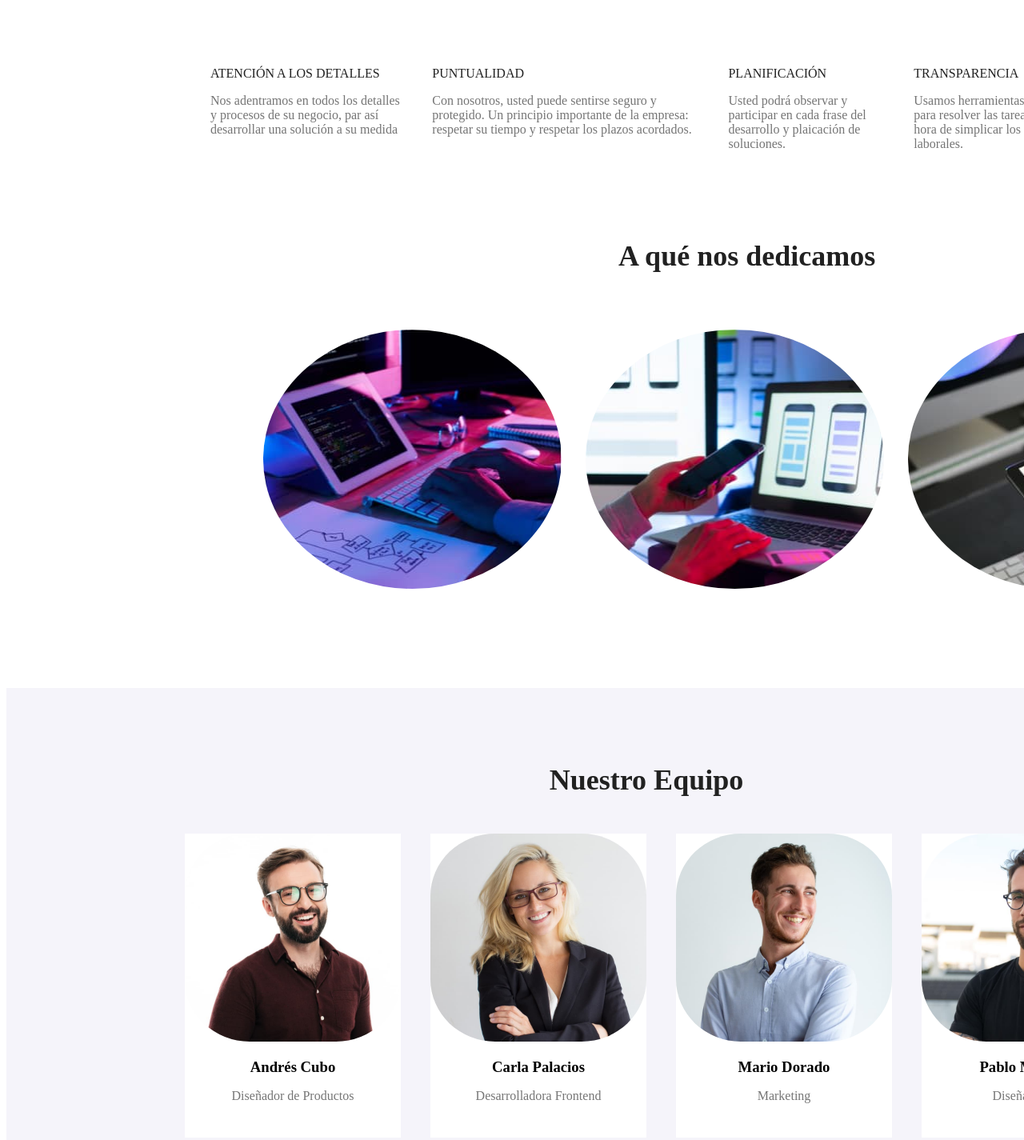
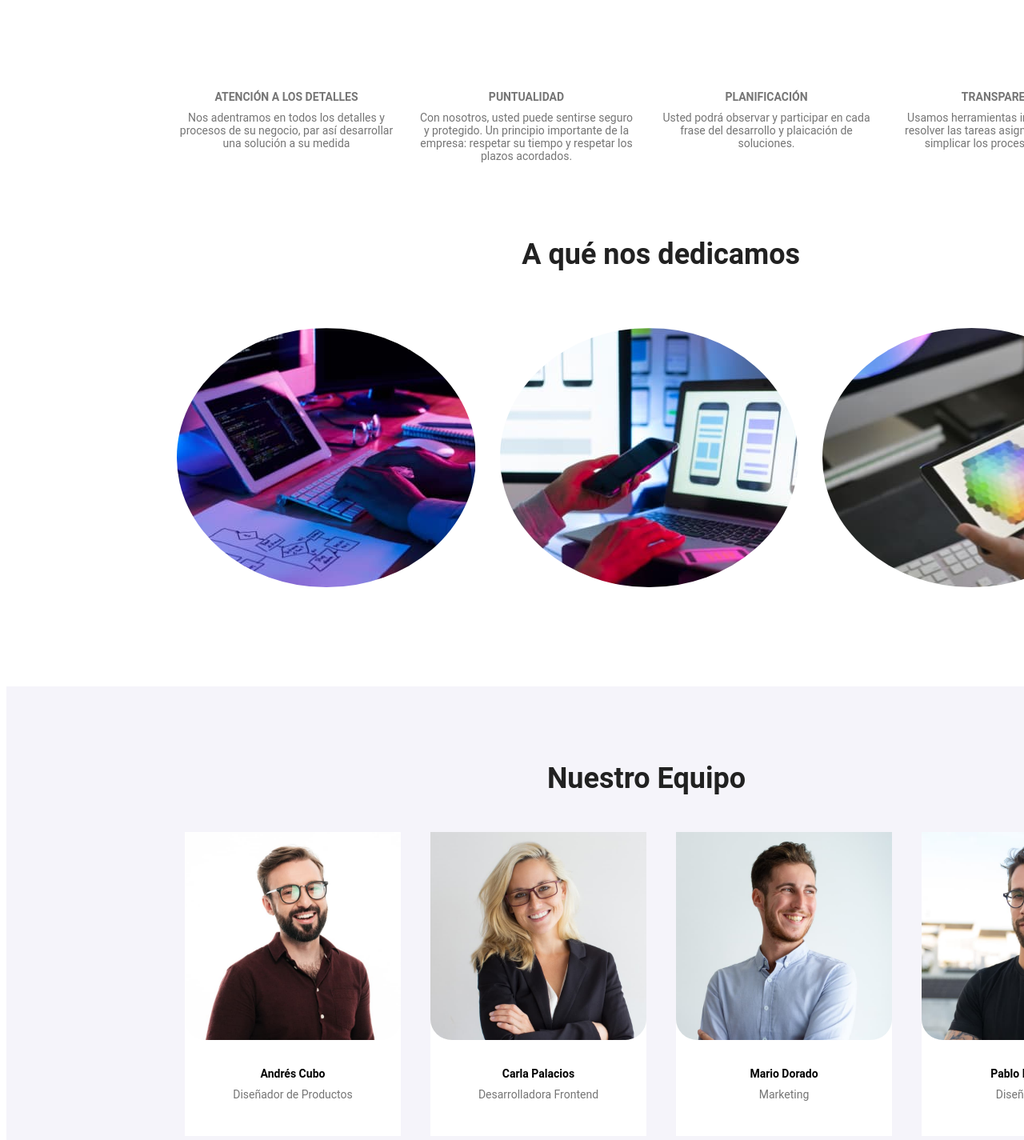
Before and after one commit to Ediison32/goit-markup-hw-03, a plain HTML site: page index.html in a window 1280 px wide. Shown: the part 700-2125 px from the top of the page at 80% size. Drawn offline with Linux system fonts and the light colour scheme.

Commit message:
portafolio reorganizado

```diff
--- a/css/style.css
+++ b/css/style.css
@@ -84,8 +84,8 @@ a{
 .dedicamos {
     width: 1173.16px;
     height: 425;
-    margin-left: 215px;
 
+    font-family: 'Roboto', sans-serif;
     display: flex;
     flex-direction: column;
     flex-wrap: wrap;
@@ -111,8 +111,10 @@ a{
 .equipoImg {
     width: 270px;
     height: 260px;
-    border-radius: 30%;
-    object-fit: cover;
+    /* border-radius: 30%; */
+    border-bottom-left-radius: 10%;
+    border-bottom-right-radius: 10%;
+
     object-fit: cover;/* mejora calidad imagen  */
 }
 
@@ -124,6 +126,7 @@ a{
     margin-top: 104px;
     align-items: center;
     background-color: #F5F4FA;
+    font-family: 'Roboto', sans-serif;
 }
 
 .equipo h2{
@@ -131,26 +134,25 @@ a{
     font-size: 36px;
     color: #212121;
 }
-.alinear{
 
-    text-align: center;
-}
 
-.alinear p{
-    color: #757575;
-    text-align: left;
-}
-
-.quipo-title{
+/* .quipo-title{
     font-size: 36px;
     color: #212121;
-}
+} */
 
 .lista-equipo{
     display: flex;
     align-items: center;
     padding: 0;
 
+}
+
+.lista-equipo li{
+    background-color: #FFFFFF;
+    margin-left:37px;
+    width: 270px;
+    height: 380px;
 }
 
 .lista-equipo-img{
@@ -167,37 +169,81 @@ a{
 }
 
 .sectio-info{
-    width: 1600px;
-    /* height: 122px;
-    margin-top: 95px;
-    margin-left: 215px; */
+    font-family: 'Roboto', sans-serif;
+    width: 1170;
 }
+
+
+
+
+
+
+
+
+
+
+
+
 
 .lista-informacion{
 
-    height: 122px;
+    /* height: 122px;  */
     display: flex;
     margin-top: 95px;
     padding-left: 0;
-    margin-left: 215px;
+    /* margin-left: 215px; */
     margin-bottom: 94px;
-    margin-right: 215px;
+   /*  margin-right: 215px; */
+   /* justify-content: center; */
+   gap: 30px;
+}
+
+.lista-informacion li   {
+    width: 270px;
+    display: flex;
+    flex-direction: column;
+    /* justify-content: center; */
+    margin:0;
+
+}
+
+.lista-informacion li, h3{
+    margin: 0 0 10px 0;
+    font-size: 14px;
+    font-weight: 700;
+    text-align: center;
+    margin-top: 30px;
+    margin-bottom: 10px;
 }
 
 
+
+.lista-informacion li, p{
+    color: #757575;
+    font-weight: 400;
+    font-size: 14px;
+    text-align: center;
+    margin: 0;
+
+
+}
 .title-info{
     color: #212121;
 
 }
 
-.info-p{
-    text-align: left;
-    color: #757575;
-}
+
+
+
+
+
+
+
 
 /* section  */
 
 .section-main{
+
     width: 1600px;
     height: 600px;
     background-color: #2F303A;
@@ -208,6 +254,7 @@ a{
 }
 
 .section-main h1{
+    font-family: 'Roboto', sans-serif;
     font-size: 44px;
     color: #FFFFFF;
     width: 710px;
@@ -215,10 +262,12 @@ a{
 }
 
 .section-main button{
+    font-family: 'Roboto', sans-serif;
     background-color:#2196F3 ;
     width: 261px;
     height: 50px;
     color: #FFFFFF;
+    cursor: pointer;
 }
 
 
@@ -328,10 +377,10 @@ a{
     font-family: 'Roboto'
 }
  */
-.portafolio-istas li, h3{
+/* .portafolio-istas li, h3{
     margin: 17px 24px 10px;
 
-}
+} */
 .portafolio-listas  a{
     margin: 17px 24px 4px;
     padding: 0;
--- a/index.html
+++ b/index.html
@@ -48,118 +48,41 @@
     <section class="sectio-info">
 
         <ul class="lista lista-informacion">
+
             <li>
-                <ul class="lista">
-                    <li class="title-info"> ATENCIÓN A LOS DETALLES </li>
-                    <li>
+                <h3>ATENCIÓN A LOS DETALLES</h3>
                 <p class="info-p">
                     Nos adentramos en todos los detalles y
                     procesos de su negocio, par así
                     desarrollar una solución a su medida
                 </p>
+
             </li>
-
-                </ul>
-            </li>
-
             <li>
-                <ul class="lista">
-                    <li class="title-info">PUNTUALIDAD</li>
-
-                    <li>
+                <h3>PUNTUALIDAD</h3>
                 <p class="info-p">
                     Con nosotros, usted puede sentirse seguro y protegido. Un principio
                     importante de la empresa: respetar su
                     tiempo y respetar los plazos acordados.
                 </p>
             </li>
-
-                </ul>
-            </li>
-
             <li>
-                <ul class="lista">
-                    <li class="title-info">PLANIFICACIÓN</li>
-
-                    <li>
+                <h3>PLANIFICACIÓN</h3>
                 <p class="info-p">
                     Usted podrá observar y participar en cada frase del desarrollo y plaicación de soluciones.
                 </p>
             </li>
-
-                </ul>
-            </li>
-
             <li>
-                <ul class="lista">
-                    <li class="title-info">TRANSPARENCIA</li>
-
-                    <li>
+                <h3>TRANSPARENCIA</h3>
                 <p class="info-p">
                     Usamos herramientas innovadoras para resolver las tareas asignadas. Es hora de simplicar los procesos laborales.
                 </p>
-                    </li>
-                </ul>
             </li>
 
         </ul>
 
 
 
-       <!--  <table>
-            <tr>
-                <th>
-                    ATENCIÓN A LOS DETALLES
-                </th>
-
-                <th>
-                    PUNTUALIDAD
-                </th>
-
-                <th>
-                    PLANIFICACIÓN
-                </th>
-
-                <th>
-                    TEGNOLOGÍA MODERNA
-                </th>
-
-
-            </tr>
-
-            <tr>
-                <td>
-                    <p>
-                        Nos adentramos en todos los detalles y
-                        procesos de su negocio, par así
-                        desarrollar una solución a su medida
-                    </p>
-                </td>
-
-                <td>
-                   <p>
-                        Con nosotros, usted puede sentirse seguro y protegido. Un principio
-                        importante de la empresa: respetar su
-                        tiempo y respetar los plazos acordados.
-                   </p>
-                </td>
-
-                <td>
-                    <p>
-                        Usted podrá observar y participar en cada frase del desarrollo y plaicación de soluciones.
-                    </p>
-                </td>
-
-                <td>
-                    <p>
-                        Usamos herramientas innovadoras para resolver las tareas asignadas. Es hora de simplicar los procesos laborales.
-                    </p>
-                </td>
-            </tr>
-
-
-        </table>
- -->
     </section>
 
     <section class="dedicamos">
@@ -178,35 +101,49 @@
                 <img class="dedicamosImg" src="./images/caja 3.jpg" alt="cajaPc3">
             </li>
         </ul>
-       <!--  <div class="dedicamos1">
-
-            <div>
-                <figure>
-                    <img class="dedicamosImg" src="/images/caja 1 (1).jpg" alt="cajaPc1">
-                </figure>
-            </div>
-            <div>
-                <figure>
-                    <img class="dedicamosImg" src="/images/caja 2 (1).jpg" alt="cajaPc2">
-                </figure>
-            </div>
-
-            <div>
-                <figure>
-                    <img class="dedicamosImg" src="/images/caja 3.jpg" alt="cajaPc3">
-                </figure>
-            </div>
-        </div> -->
 
     </section>
 
     <!-- class="equipo" -->
 
     <section class="equipo">
-        <h2 class="alinear ">Nuestro Equipo </h2>
+        <h2 >Nuestro Equipo </h2>
         <ul class="lista lista-equipo">
 
             <li>
+                <img class="equipoImg" src="./images/imagen1.jpg" alt="Andrés Cubo Diseñador">
+                <h3>Andrés Cubo</h3>
+                <p class=" color-p">
+                    Diseñador de Productos
+                </p>
+            </li>
+
+            <li>
+                <img class="equipoImg" src="./images/imagen2.jpg" alt="Carla Palacios Desarrolladora">
+
+                <h3>Carla Palacios</h3>
+                <p class="color-p">
+                    Desarrolladora Frontend
+                </p>
+            </li>
+
+            <li>
+                <img class="equipoImg" src="./images/imagen3.jpg" alt="Mario Dorado Marketing">
+                <h3 > Mario Dorado</h3>
+                <p class="color-p">
+                    Marketing
+                </p>
+            </li>
+
+            <li>
+                <img class="equipoImg" src="./images/imagen4.jpg" alt="Pablo Mijangos Diseñador ">
+                <h3 >Pablo Mijangos</h3>
+                <p class=" color-p">
+                    Diseñador UX
+                </p>
+
+            </li>
+            <!-- <li>
                 <ul class="lista-equipo-img lista ">
                     <li>
                         <img class="equipoImg" src="./images/imagen1.jpg" alt="Andrés Cubo Diseñador">
@@ -270,77 +207,9 @@
                         </p>
                     </li>
                 </ul>
-        </li>
+            </li> -->
         </ul>
-        <!--
-        <div class="equipo-2">
 
-            <div class="titulosH2">
-                <h2 >
-                    Nuestro Equipo
-                </h2>
-            </div>
-            <div class="equipo-3">
-                <figure>
-                    <img class="equipoImg" src="/images/imagen1.jpg" alt="">
-
-                    <figcaption>
-                        <h2>
-                            Andrés Cubo
-                        </h2>
-                        <p>
-                            Diseñador de Productos
-                        </p>
-                    </figcaption>
-                </figure>
-            </div>
-
-            <div class="equipo-3">
-                <figure>
-                    <img class="equipoImg" src="/images/imagen2.jpg" alt="">
-
-                    <figcaption>
-                        <h2>
-                            Carla Palacios
-                        </h2>
-                        <p>
-                            Desarrolladora Frontend
-                        </p>
-                    </figcaption>
-                </figure>
-            </div>
-
-            <div class="equipo-3">
-                <figure>
-                    <img class="equipoImg" src="/images/imagen3.jpg" alt="">
-
-                    <figcaption>
-                        <h2>
-                            Mario Dorado
-                        </h2>
-                        <p>
-                            Marketing
-                        </p>
-                    </figcaption>
-                </figure>
-
-            </div class="equipo-3">
-
-            <div class="equipo-3">
-                <figure>
-                    <img class="equipoImg" src="/images/imagen4.jpg" alt="">
-
-                    <figcaption>
-                        <h2>
-                            Pablo Mijangos
-                        </h2>
-                        <p>
-                            Diseñador IU
-                        </p>
-                    </figcaption>
-                </figure>
-            </div>
-        </div> -->
 
     </section>
 
```
Lines whose indentation alone changed are shown as unchanged.
